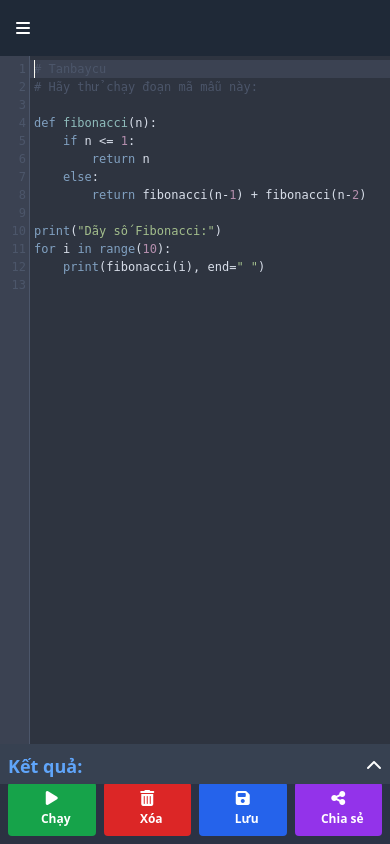
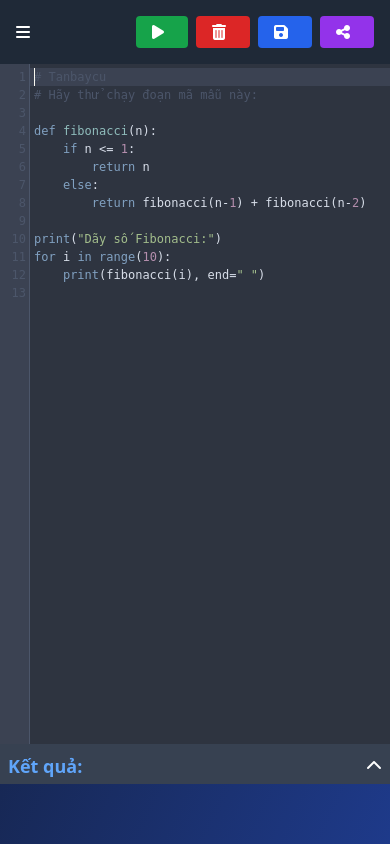
Before and after one commit to ngocphuong209/pythonCLI-webapp, a Flask app: page /clipython in a window 390 px wide. Run offline with Flask 3, Linux system fonts and the light colour scheme; some libraries are stand-ins or nearby versions.

Commit message:
update ver 181 for cli

```diff
--- a/templates/clipython.html
+++ b/templates/clipython.html
@@ -2,30 +2,24 @@
 <html lang="en">
 
 <head>
-    <meta charset="UTF-8">
-    <meta name="viewport" content="width=device-width, initial-scale=1.0">
+    <meta charset="UTF-8" />
+    <meta name="viewport" content="width=device-width, initial-scale=1.0" />
     <title>Python Web IDE - Professional Edition</title>
     <script src="https://cdn.tailwindcss.com"></script>
-    <link href="https://cdnjs.cloudflare.com/ajax/libs/codemirror/5.65.2/codemirror.min.css" rel="stylesheet">
-    <link href="https://cdnjs.cloudflare.com/ajax/libs/codemirror/5.65.2/theme/nord.min.css" rel="stylesheet">
-    <link href="https://cdnjs.cloudflare.com/ajax/libs/font-awesome/6.4.0/css/all.min.css" rel="stylesheet">
-    <link rel="icon" type="image/png" href="https://i.postimg.cc/R0NfXPH8/Thi-t-k-ch-a-c-t-n-12.png">
+    <link href="https://cdnjs.cloudflare.com/ajax/libs/codemirror/5.65.2/codemirror.min.css" rel="stylesheet" />
+    <link href="https://cdnjs.cloudflare.com/ajax/libs/codemirror/5.65.2/theme/nord.min.css" rel="stylesheet" />
+    <link href="https://cdnjs.cloudflare.com/ajax/libs/font-awesome/6.4.0/css/all.min.css" rel="stylesheet" />
+    <link rel="icon" type="image/png" href="https://i.postimg.cc/R0NfXPH8/Thi-t-k-ch-a-c-t-n-12.png" />
     <style>
-        @import url('https://fonts.googleapis.com/css2?family=Fira+Code:wght@300;400;500;600;700&display=swap');
+        @import url("https://fonts.googleapis.com/css2?family=Fira+Code:wght@300;400;500;600;700&display=swap");
 
         body {
-            font-family: 'Fira Code', monospace;
+            font-family: "Fira Code", monospace;
         }
 
         .CodeMirror {
             height: 100%;
             font-size: 14px;
-        }
-
-        @media (max-width: 640px) {
-            .CodeMirror {
-                font-size: 12px;
-            }
         }
 
         .cm-s-nord.CodeMirror {
@@ -66,12 +60,15 @@
             border: 1px solid rgba(76, 86, 106, 0.5);
         }
 
-        .sidebar-transition {
-            transition: all 0.3s ease-in-out;
+        .editor-container {
+            display: flex;
+            flex-direction: column;
+            height: calc(100vh - 64px);
         }
 
-        .action-buttons {
-            transition: all 0.3s ease-in-out;
+        #editor {
+            flex-grow: 1;
+            overflow: auto;
         }
 
         #resultArea {
@@ -82,6 +79,7 @@
             background-color: #2e3440;
             transition: all 0.3s ease-in-out;
             z-index: 1000;
+            max-height: 50vh;
         }
 
         #resultContent {
@@ -90,41 +88,12 @@
         }
 
         @media (max-width: 640px) {
-            .action-buttons {
-                position: fixed;
-                bottom: 0;
-                left: 0;
-                right: 0;
-                background-color: rgba(46, 52, 64, 0.9);
-                backdrop-filter: blur(10px);
-                padding: 0.5rem;
-                display: flex;
-                justify-content: space-around;
-                z-index: 1000;
+            .CodeMirror {
+                font-size: 12px;
             }
 
-            .action-buttons button {
-                flex: 1;
-                padding: 0.5rem;
-                font-size: 0.75rem;
-                display: flex;
-                flex-direction: column;
-                align-items: center;
-                justify-content: center;
-                height: auto;
-            }
-
-            .action-buttons button i {
-                font-size: 1rem;
-                margin-bottom: 0.25rem;
-            }
-
-            .action-buttons button span {
-                display: block;
-            }
-
-            #editor {
-                height: calc(100vh - 120px);
+            .editor-container {
+                height: calc(100vh - 128px);
             }
 
             #resultArea {
@@ -144,30 +113,26 @@
                 </button>
                 <h1 class="text-xl font-bold hidden sm:block">Python Web IDE</h1>
             </div>
-            <div class="flex space-x-2 action-buttons sm:relative">
+            <div class="flex space-x-2 sm:relative">
                 <button id="runBtn"
                     class="bg-green-600 hover:bg-green-700 text-white font-bold py-2 px-4 rounded transition duration-300 flex items-center justify-center">
-                    <i class="fas fa-play"></i>
-                    <span class="hidden sm:inline ml-2">Chạy</span>
-                    <span class="sm:hidden text-xs"></span>
+                    <i class="fas fa-play mr-2"></i>
+                    <span class="hidden sm:inline">Chạy</span>
                 </button>
                 <button id="clearBtn"
                     class="bg-red-600 hover:bg-red-700 text-white font-bold py-2 px-4 rounded transition duration-300 flex items-center justify-center">
-                    <i class="fas fa-trash-alt"></i>
-                    <span class="hidden sm:inline ml-2">Xóa</span>
-                    <span class="sm:hidden text-xs"></span>
+                    <i class="fas fa-trash-alt mr-2"></i>
+                    <span class="hidden sm:inline">Xóa</span>
                 </button>
                 <button id="saveBtn"
                     class="bg-blue-600 hover:bg-blue-700 text-white font-bold py-2 px-4 rounded transition duration-300 flex items-center justify-center">
-                    <i class="fas fa-save"></i>
-                    <span class="hidden sm:inline ml-2">Lưu</span>
-                    <span class="sm:hidden text-xs"></span>
+                    <i class="fas fa-save mr-2"></i>
+                    <span class="hidden sm:inline">Lưu</span>
                 </button>
                 <button id="shareBtn"
                     class="bg-purple-600 hover:bg-purple-700 text-white font-bold py-2 px-4 rounded transition duration-300 flex items-center justify-center">
-                    <i class="fas fa-share-alt"></i>
-                    <span class="hidden sm:inline ml-2">Chia sẻ</span>
-                    <span class="sm:hidden text-xs"></span>
+                    <i class="fas fa-share-alt mr-2"></i>
+                    <span class="hidden sm:inline">Chia sẻ</span>
                 </button>
             </div>
         </header>
@@ -175,7 +140,7 @@
         <div class="flex flex-1 overflow-hidden">
             <!-- Sidebar -->
             <aside id="sidebar"
-                class="w-64 bg-gray-800 text-white p-4 sidebar-transition transform -translate-x-full fixed inset-y-0 left-0 z-50 lg:relative lg:translate-x-0 overflow-y-auto">
+                class="w-64 bg-gray-800 text-white p-4 transform -translate-x-full fixed inset-y-0 left-0 z-50 lg:relative lg:translate-x-0 overflow-y-auto transition-all duration-300 ease-in-out">
                 <div class="flex justify-between items-center mb-6">
                     <h2 class="text-2xl font-bold">Python IDE</h2>
                     <button id="closeSidebarBtn" class="lg:hidden text-white focus:outline-none">
@@ -191,18 +156,19 @@
                     <button id="themeToggleBtn"
                         class="w-full flex items-center justify-between p-2 rounded hover:bg-gray-700 transition-colors">
                         <span><i class="fas fa-adjust mr-2"></i> Giao diện</span>
-                        <span id="themeStatus" class="text-xs bg-blue-600 px-2 py-1 rounded">Sáng</span>
+                        <span id="themeStatus" class="text-xs bg-blue-600 px-2 py-1 rounded">Tối</span>
                     </button>
                     <button id="fullscreenBtn"
                         class="w-full flex items-center justify-between p-2 rounded hover:bg-gray-700 transition-colors">
-                        <span><i class="fas fa-expand-arrows-alt mr-2"></i> Toàn màn hình</span>
+                        <span><i class="fas fa-expand-arrows-alt mr-2"></i> Toàn màn
+                            hình</span>
                     </button>
                 </nav>
                 <div id="advancedOptions" class="mt-6 space-y-4 hidden">
                     <h3 class="text-lg font-semibold">Tùy chọn nâng cao</h3>
                     <div class="flex items-center space-x-3">
                         <input type="checkbox" id="inputRequired"
-                            class="w-4 h-4 text-blue-600 bg-gray-700 border-gray-600 rounded focus:ring-blue-500">
+                            class="w-4 h-4 text-blue-600 bg-gray-700 border-gray-600 rounded focus:ring-blue-500" />
                         <label for="inputRequired" class="text-sm">Yêu cầu nhập dữ liệu</label>
                     </div>
                     <div id="inputValueContainer" class="hidden">
@@ -214,7 +180,11 @@
                 <div class="mt-6">
                     <h3 class="text-lg font-semibold mb-2">Thư viện có sẵn:</h3>
                     <ul id="libraryList" class="text-sm space-y-1 pl-4 list-disc">
-                        <li>Chưa hỗ trợ</li>
+                        <li>math</li>
+                        <li>random</li>
+                        <li>datetime</li>
+                        <li>json</li>
+                        <li>re</li>
                     </ul>
                 </div>
             </aside>
@@ -222,8 +192,8 @@
             <!-- Main content -->
             <main class="flex-1 flex flex-col overflow-hidden">
                 <!-- Editor area -->
-                <div class="flex-1 overflow-hidden relative">
-                    <div id="editor" class="absolute inset-0"></div>
+                <div class="editor-container">
+                    <div id="editor"></div>
                 </div>
             </main>
         </div>
@@ -251,7 +221,7 @@
     <script src="https://cdnjs.cloudflare.com/ajax/libs/codemirror/5.65.2/addon/hint/python-hint.min.js"></script>
     <script>
         let editor;
-        let currentTheme = 'nord';
+        let currentTheme = "nord";
 
         function initializeEditor() {
             editor = CodeMirror(document.getElementById("editor"), {
@@ -279,7 +249,9 @@
         const sidebarToggle = document.getElementById("sidebarToggle");
         const closeSidebarBtn = document.getElementById("closeSidebarBtn");
         const inputRequired = document.getElementById("inputRequired");
-        const inputValueContainer = document.getElementById("inputValueContainer");
+        const inputValueContainer = document.getElementById(
+            "inputValueContainer"
+        );
         const runBtn = document.getElementById("runBtn");
         const clearBtn = document.getElementById("clearBtn");
         const saveBtn = document.getElementById("saveBtn");
@@ -307,15 +279,19 @@
 
         settingsBtn.addEventListener("click", function () {
             advancedOptions.classList.toggle("hidden");
-            settingsBtn.querySelector("i:last-child").classList.toggle("fa-chevron-down");
-            settingsBtn.querySelector("i:last-child").classList.toggle("fa-chevron-right");
+            settingsBtn
+                .querySelector("i:last-child")
+                .classList.toggle("fa-chevron-down");
+            settingsBtn
+                .querySelector("i:last-child")
+                .classList.toggle("fa-chevron-right");
         });
 
         themeToggleBtn.addEventListener("click", function () {
-            currentTheme = currentTheme === 'nord' ? 'default' : 'nord';
+            currentTheme = currentTheme === "nord" ? "default" : "nord";
             editor.setOption("theme", currentTheme);
             document.body.classList.toggle("dark");
-            themeStatus.textContent = currentTheme === 'nord' ? 'Tối' : 'Sáng';
+            themeStatus.textContent = currentTheme === "nord" ? "Tối" : "Sáng";
         });
 
         runBtn.addEventListener("click", async function () {
@@ -324,23 +300,23 @@
 
             try {
                 runBtn.disabled = true;
-                runBtn.innerHTML = '<i class="fas fa-spinner fa-spin mr-2"></i> <span class="hidden sm:inline">Đang chạy...</span>';
+                runBtn.innerHTML =
+                    '<i class="fas fa-spinner fa-spin mr-2"></i> <span class="hidden sm:inline">Đang chạy...</span>';
                 const response = await fetch("/run-python", {
                     method: "POST",
                     headers: {
-                        "Content-Type": "application/json",
+                        "Content-Type": "application/json"
                     },
                     body: JSON.stringify({
                         code: code,
                         input_values: inputRequired.checked ? inputValue.split("\n") : []
-                    }),
+                    })
                 });
 
-                // Kiểm tra kiểu nội dung của phản hồi
                 const contentType = response.headers.get("content-type");
                 if (contentType && contentType.indexOf("application/json") !== -1) {
                     const result = await response.json();
-                    resultArea.style.height = "50vh";
+                    resultArea.style.maxHeight = "50vh";
                     resultContent.style.display = "block";
                     toggleResult.innerHTML = '<i class="fas fa-chevron-down"></i>';
                     resultContent.textContent = result.output;
@@ -353,9 +329,8 @@
                         resultContent.classList.add("text-green-400");
                     }
                 } else {
-                    // Nếu phản hồi không phải là JSON, hiển thị nội dung thô
                     const textResult = await response.text();
-                    resultArea.style.height = "50vh";
+                    resultArea.style.maxHeight = "50vh";
                     resultContent.style.display = "block";
                     toggleResult.innerHTML = '<i class="fas fa-chevron-down"></i>';
                     resultContent.textContent = "Lỗi server: " + textResult;
@@ -363,28 +338,31 @@
                     resultContent.classList.remove("text-green-400");
                 }
 
-                // Cuộn xuống cuối kết quả
                 resultContent.scrollTop = resultContent.scrollHeight;
             } catch (error) {
                 console.error("Error:", error);
-                resultArea.style.height = "50vh";
+                resultArea.style.maxHeight = "50vh";
                 resultContent.style.display = "block";
                 toggleResult.innerHTML = '<i class="fas fa-chevron-down"></i>';
-                resultContent.textContent = "Đã xảy ra lỗi khi chạy mã Python: " + error.message;
+                resultContent.textContent =
+                    "Đã xảy ra lỗi khi chạy mã Python: " + error.message;
                 resultContent.classList.add("text-red-500");
                 resultContent.classList.remove("text-green-400");
             } finally {
                 runBtn.disabled = false;
-                runBtn.innerHTML = '<i class="fas fa-play mr-2"></i> <span class="hidden sm:inline">Chạy</span>';
+                runBtn.innerHTML =
+                    '<i class="fas fa-play mr-2"></i> <span class="hidden sm:inline">Chạy</span>';
+                editor.refresh();
             }
         });
 
         clearBtn.addEventListener("click", function () {
             editor.setValue("");
             document.getElementById("inputValue").value = "";
-            resultArea.style.height = "40px";
+            resultArea.style.maxHeight = "40px";
             resultContent.style.display = "none";
             toggleResult.innerHTML = '<i class="fas fa-chevron-up"></i>';
+            editor.refresh();
         });
 
         saveBtn.addEventListener("click", function () {
@@ -401,22 +379,28 @@
 
             try {
                 shareBtn.disabled = true;
-                shareBtn.innerHTML = '<i class="fas fa-spinner fa-spin mr-2"></i> <span class="hidden sm:inline">Đang chia sẻ...</span>';
+                shareBtn.innerHTML =
+                    '<i class="fas fa-spinner fa-spin mr-2"></i> <span class="hidden sm:inline">Đang chia sẻ...</span>';
                 const response = await fetch("/share-code", {
                     method: "POST",
                     headers: {
-                        "Content-Type": "application/json",
+                        "Content-Type": "application/json"
                     },
-                    body: JSON.stringify({ code: code }),
+                    body: JSON.stringify({ code: code })
                 });
                 const result = await response.json();
                 if (result.share_url) {
                     const shareUrl = `https://python-cli-webapp.vercel.app${result.share_url}`;
-                    navigator.clipboard.writeText(shareUrl).then(() => {
-                        alert(`Mã của bạn đã được chia sẻ. URL đã được sao chép vào clipboard: ${shareUrl}`);
-                    }, (err) => {
-                        alert(`Mã của bạn đã được chia sẻ. URL: ${shareUrl}`);
-                    });
+                    navigator.clipboard.writeText(shareUrl).then(
+                        () => {
+                            alert(
+                                `Mã của bạn đã được chia sẻ. URL đã được sao chép vào clipboard: ${shareUrl}`
+                            );
+                        },
+                        (err) => {
+                            alert(`Mã của bạn đã được chia sẻ. URL: ${shareUrl}`);
+                        }
+                    );
                 } else {
                     alert("Có lỗi xảy ra khi chia sẻ mã.");
                 }
@@ -425,43 +409,45 @@
                 alert("Có lỗi xảy ra khi chia sẻ mã.");
             } finally {
                 shareBtn.disabled = false;
-                shareBtn.innerHTML = '<i class="fas fa-share-alt mr-2"></i> <span class="hidden sm:inline">Chia sẻ</span>';
+                shareBtn.innerHTML =
+                    '<i class="fas fa-share-alt mr-2"></i> <span class="hidden sm:inline">Chia sẻ</span>';
             }
         });
 
         fullscreenBtn.addEventListener("click", function () {
             if (!document.fullscreenElement) {
                 document.documentElement.requestFullscreen();
-                fullscreenBtn.innerHTML = '<i class="fas fa-compress-arrows-alt mr-2"></i>Thu nhỏ';
+                fullscreenBtn.innerHTML =
+                    '<i class="fas fa-compress-arrows-alt mr-2"></i>Thu nhỏ';
             } else {
                 if (document.exitFullscreen) {
                     document.exitFullscreen();
-                    fullscreenBtn.innerHTML = '<i class="fas fa-expand-arrows-alt mr-2"></i>Toàn màn hình';
+                    fullscreenBtn.innerHTML =
+                        '<i class="fas fa-expand-arrows-alt mr-2"></i>Toàn màn hình';
                 }
             }
         });
 
         toggleResult.addEventListener("click", function () {
-            const isExpanded = resultArea.style.height === "50vh";
+            const isExpanded = resultArea.style.maxHeight === "50vh";
             if (isExpanded) {
-                resultArea.style.height = "40px";
+                resultArea.style.maxHeight = "40px";
                 resultContent.style.display = "none";
                 toggleResult.innerHTML = '<i class="fas fa-chevron-up"></i>';
             } else {
-                resultArea.style.height = "50vh";
+                resultArea.style.maxHeight = "50vh";
                 resultContent.style.display = "block";
                 toggleResult.innerHTML = '<i class="fas fa-chevron-down"></i>';
             }
+            editor.refresh();
         });
 
-        // Keyboard shortcuts
-        document.addEventListener('keydown', function (event) {
-            if (event.ctrlKey && event.key === 'Enter') {
+        document.addEventListener("keydown", function (event) {
+            if (event.ctrlKey && event.key === "Enter") {
                 runBtn.click();
             }
         });
 
-        // Add some sample code to the editor
         editor.setValue(`# Tanbaycu
 # Hãy thử chạy đoạn mã mẫu này:
 
@@ -476,21 +462,20 @@ for i in range(10):
     print(fibonacci(i), end=" ")
 `);
 
-        window.addEventListener('resize', function () {
+        const resizeObserver = new ResizeObserver(() => {
             editor.refresh();
         });
+        resizeObserver.observe(document.querySelector(".editor-container"));
 
         function addLibrary(libraryName) {
-            const libraryList = document.getElementById('libraryList');
-            const li = document.createElement('li');
+            const libraryList = document.getElementById("libraryList");
+            const li = document.createElement("li");
             li.textContent = libraryName;
             libraryList.appendChild(li);
         }
 
-        // Khởi tạo khu vực kết quả
-        resultArea.style.height = "40px";
+        resultArea.style.maxHeight = "40px";
         resultContent.style.display = "none";
-
     </script>
 </body>
 
```
